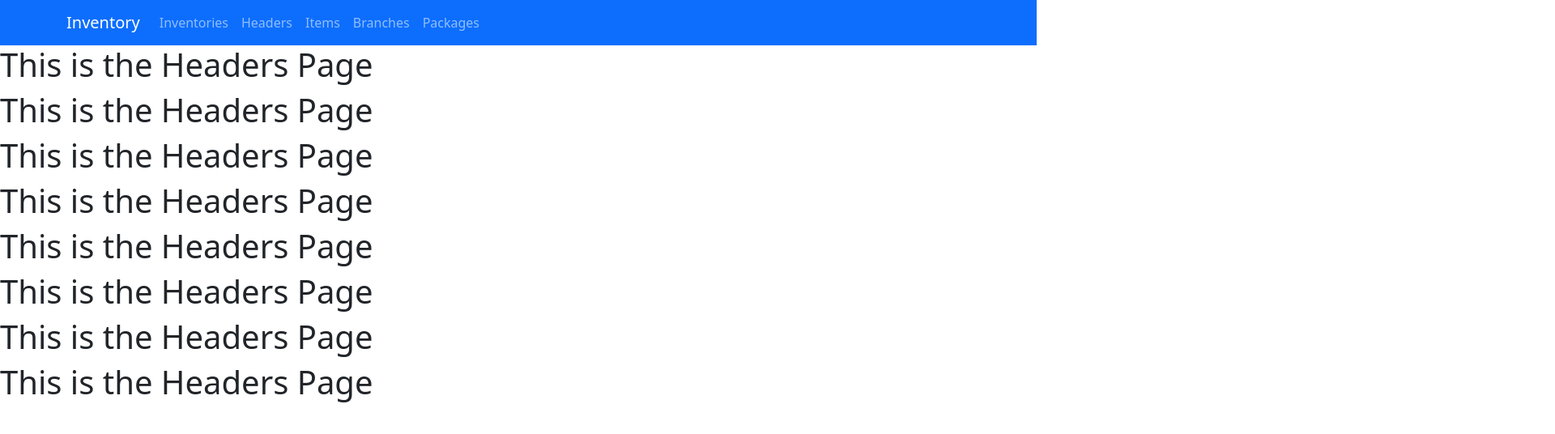
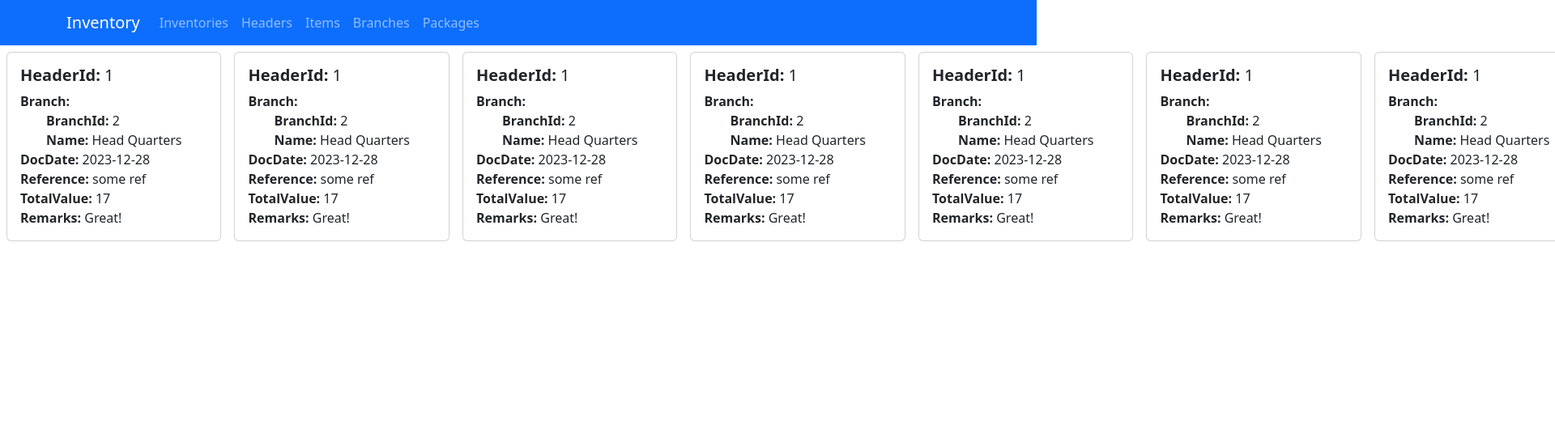
Before and after one commit to ahmed-abdrhmn/InventoryDatabase-React, a React (Vite) app: page /Headers in a window 1280 px wide. Shown: the top 536 px of the page at 81% size, 1920 px wide, since content can reach past the window. Built offline with nearby package versions, Linux system fonts and the light colour scheme.

Commit message:
Basic layout implemented in the header page, No buttons yet

```diff
--- a/package.json
+++ b/package.json
@@ -10,6 +10,8 @@
     "preview": "vite preview"
   },
   "dependencies": {
+    "@tanstack/react-query": "^5.13.4",
+    "axios": "^1.6.2",
     "bootstrap": "^5.3.2",
     "react": "^18.2.0",
     "react-bootstrap": "^2.9.1",
--- a/src/App.css
+++ b/src/App.css
@@ -9,3 +9,11 @@ body, html {
     justify-content: center;
     display: flex;
 }*/
+
+.card-text div {
+    margin: 0em 2em;
+}
+
+.card-text p {
+    margin: 0em;
+}
--- a/src/App.tsx
+++ b/src/App.tsx
@@ -7,8 +7,10 @@ import { Outlet } from 'react-router-dom';
 
 function App() {
   return <>
+    <div style={{whiteSpace: 'nowrap', marginTop: '4em'}}>
+      <Outlet />
+    </div>
     <MyNavbar />
-    <Outlet />
   </>
 }
 
--- a/src/components/MyNavbar.tsx
+++ b/src/components/MyNavbar.tsx
@@ -5,7 +5,7 @@ import {Link} from 'react-router-dom';
 
 function MyNavbar(){
     return (
-        <Navbar expand="lg" className="bg-primary" data-bs-theme="dark">
+        <Navbar expand="lg" className="bg-primary" data-bs-theme="dark" style={{position: 'fixed', top: 0, left: 0, width: '100%'}}>
         <Container>
           <Navbar.Brand>Inventory</Navbar.Brand>
           <Navbar.Toggle aria-controls="basic-navbar-nav" />
--- a/src/components/Pages/Branch.tsx
+++ b/src/components/Pages/Branch.tsx
@@ -3,7 +3,7 @@ import { ReactNode } from "react";
 const times = 8;
 
 function Branch(): ReactNode[]{
-    return new Array(times).fill(<h1>This is the Branch Page</h1>)
+    return new Array(times).fill(<h1 key={Math.random()}>This is the Branch Page</h1>)
 }
 
 export default Branch;
--- a/src/components/Pages/Header.tsx
+++ b/src/components/Pages/Header.tsx
@@ -1,9 +1,43 @@
 import { ReactNode } from "react";
+import { useQuery } from "@tanstack/react-query";
+import Card from "react-bootstrap/Card"
+import { Header, getHeaders } from "../../query/header";
 
-const times = 8;
+function Headers(): ReactNode[] | ReactNode{
+    const {isPending, isError, data, error} = useQuery({queryKey: ['inventory'],queryFn: getHeaders})
 
-function Headers(): ReactNode[]{
-    return new Array(times).fill(<h1>This is the Headers Page</h1>)
+    if (isPending){
+        return <h1> Fetching Data... </h1>
+    }
+
+    if (isError){
+        return <>
+            <h1> There was some Error </h1>
+            <p><b>The error is: </b>{error.message}</p>
+        </>
+    }
+
+    //The Card
+    return data.map((i: Header)=> (
+        <Card style={{display: 'inline-block', margin: '0em 0.5em'}}>
+            <Card.Body>
+                <Card.Title>
+                    <b>HeaderId:</b> {i.inventoryInHeaderId}
+                </Card.Title>
+                <Card.Text>
+                    <p><b>Branch:</b></p>
+                    <div>
+                        <p><b>BranchId:</b> {i.branch.branchId}</p>
+                        <p><b>Name:</b> {i.branch.name}</p>
+                    </div>
+                    <p><b>DocDate:</b> {i.docDate}</p>
+                    <p><b>Reference:</b> {i.reference}</p>
+                    <p><b>TotalValue:</b> {i.totalValue}</p>
+                    <p><b>Remarks:</b> {i.remarks}</p>
+                </Card.Text>
+            </Card.Body>
+        </Card>
+    ))
 }
 
 export default Headers;
--- a/src/components/Pages/Inventory.tsx
+++ b/src/components/Pages/Inventory.tsx
@@ -3,7 +3,7 @@ import { ReactNode } from "react";
 const times = 8;
 
 function Inventory(): ReactNode[]{
-    return new Array(times).fill(<h1>This is the Inventory Page</h1>)
+    return new Array(times).fill(<h1 key={Math.random()}>This is the Inventory Page</h1>)
 }
 
 export default Inventory;
--- a/src/components/Pages/Item.tsx
+++ b/src/components/Pages/Item.tsx
@@ -3,7 +3,7 @@ import { ReactNode } from "react";
 const times = 8;
 
 function Item(): ReactNode[]{
-    return new Array(times).fill(<h1>This is the Item Page</h1>)
+    return new Array(times).fill(<h1 key={Math.random()}>This is the Item Page</h1>)
 }
 
 export default Item;
--- a/src/components/Pages/Package.tsx
+++ b/src/components/Pages/Package.tsx
@@ -3,7 +3,7 @@ import { ReactNode } from "react";
 const times = 8;
 
 function Package(): ReactNode[]{
-    return new Array(times).fill(<h1>This is the Package Page</h1>)
+    return new Array(times).fill(<h1 key={Math.random()}>This is the Package Page</h1>)
 }
 
 export default Package;
--- a/src/main.tsx
+++ b/src/main.tsx
@@ -1,16 +1,23 @@
 import React from 'react';
 import ReactDOM from 'react-dom/client';
 import App from './App.tsx';
+
+import {
+  QueryClient,
+  QueryClientProvider,
+} from '@tanstack/react-query'
+
 import Headers from './components/Pages/Header.tsx';
 import Inventory from './components/Pages/Inventory.tsx';
 import Package from './components/Pages/Package.tsx';
 import Item from './components/Pages/Item.tsx';
 import Branch from './components/Pages/Branch.tsx';
 
-import { createBrowserRouter, Route, RouterProvider } from 'react-router-dom';
+import { createBrowserRouter, RouterProvider } from 'react-router-dom';
 
 import 'bootstrap/dist/css/bootstrap.css'
 
+//Setting up all the routes that will be used in this application
 const router = createBrowserRouter([
   {
     path: '/',
@@ -40,8 +47,14 @@ const router = createBrowserRouter([
   }
 ]);
 
+//React Query
+
+const queryClient = new QueryClient();
+
 ReactDOM.createRoot(document.getElementById('root')!).render(
   <React.StrictMode>
-    <RouterProvider router={router} />
+    <QueryClientProvider client={queryClient}>
+      <RouterProvider router={router} />
+    </QueryClientProvider>
   </React.StrictMode>,
 )
--- /dev/null
+++ b/src/query/header.tsx
@@ -0,0 +1,38 @@
+import axios from "axios";
+
+interface Header {
+    inventoryInHeaderId: number,
+    branch: {
+        branchId: number,
+        name: string
+    },
+    docDate: string,
+    reference: string,
+    totalValue: number,
+    remarks: string
+}
+
+// async function getHeaders(): Promise<Header[]>{
+//     try{
+//         const res = await axios.get('http://localhost:5230/api/header/');
+//         return res.data;
+//     } catch (e: any){
+//         throw e;
+//     }
+// }
+
+async function getHeaders(): Promise<Header[]>{
+    return Array(15).fill({
+        inventoryInHeaderId: 1,
+        branch: {
+            branchId: 2,
+            name: "Head Quarters"
+        },
+        docDate: "2023-12-28",
+        reference: "some ref",
+        totalValue: 17,
+        remarks: "Great!"
+    })
+}
+
+export { type Header, getHeaders};
```
Also changed, not shown: 1 other file (tests, documents, lock files or other folders).
